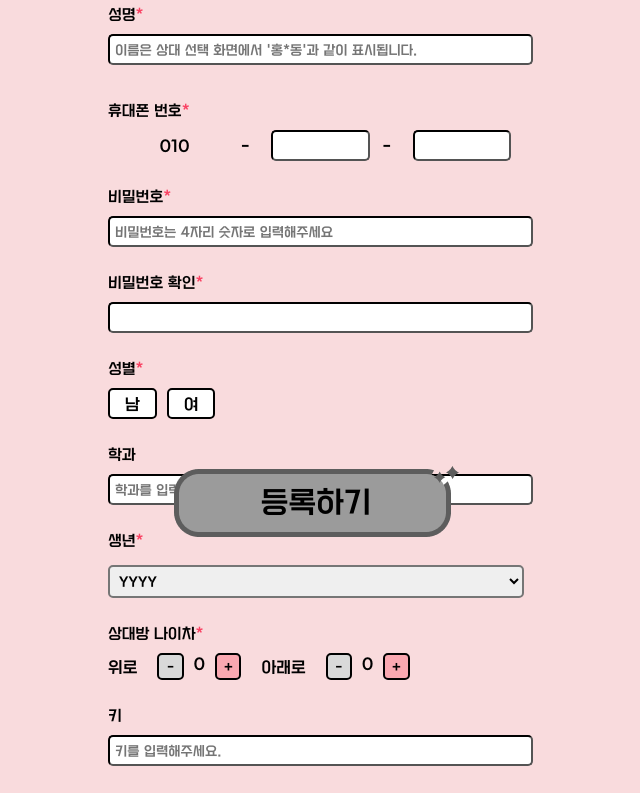
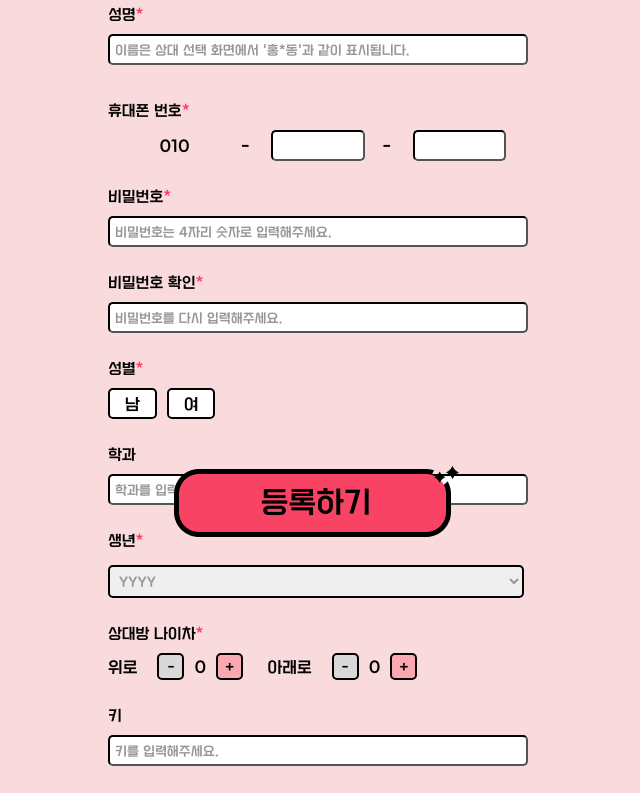
Before and after one commit to HICC-2024-PROJECT-PRESENTATION-CONTEST/Team3-Frontend, a React (Vite) app in the folder hi-cc/: page /profile in a window 1280 px wide. Shown: the part 220-1013 px from the top of the page, without its empty margins (324-964 px from the left). Built offline with nearby package versions, Linux system fonts and the light colour scheme.

Commit message:
feat: focus 오류 수정, 등록 버튼 클릭 시 유효성 검증

```diff
--- a/hi-cc/src/pages/userPage/Profile/Profile.jsx
+++ b/hi-cc/src/pages/userPage/Profile/Profile.jsx
@@ -1,4 +1,4 @@
-import { useState, useRef } from "react";
+import { useState, useRef, useEffect } from "react";
 import styled from "styled-components";
 import { useNavigate } from "react-router-dom";
 
@@ -7,46 +7,48 @@ import Button from "../../../components/MainButton";
 export default function Profile() {
     const navigate = useNavigate();
 
-    const userNameRef = useRef(); // focus 기능을 위한 ref
-    const phoneNumberFirstRef = useRef();
-    const phoneNumberSecondRef = useRef();
-    const passwordRef = useRef();
-    const confirmPasswordRef = useRef();
-    const genderRef = useRef();
-    const birthYearRef = useRef();
-    const takeAfterRef = useRef();
-    const smokingRef = useRef();
+    const refs = { // focus & 유효성 체크를 위한 ref
+        nameRef: useRef(null),
+        phoneNumberFirstRef: useRef(null),
+        phoneNumberSecondRef: useRef(null),
+        passwordRef: useRef(null),
+        confirmPasswordRef: useRef(null),
+        genderRef: useRef(null),
+        birthyearRef: useRef(null),
+        heightRef: useRef(null),
+        takeAfterRef: useRef(null),
+        smokingRef: useRef(null),
+    }
 
     const [inputs, setInputs] = useState({
-        userName: '',
+        name: '',
         phoneNumberFirst: '',
         phoneNumberSecond: '',
         password: '',
         confirmPassword: '',
         gender: '',
         major: '',
-        birthYear: '',
+        birthyear: '',
         ageDifferenceDown: 0,
         ageDifferenceUp: 0,
         height: '',
         MBTI: '',
         takeAfter: '',
-        smoking: '',
+        smoking: null,
     });
 
     const [warnings, setWarnings] = useState({
-        userName: false,
+        name: false,
         phoneNumberFirst: false,
         phoneNumberSecond: false,
         password: false,
         confirmPassword: false,
         gender: false,
-        birthYear: false,
+        birthyear: false,
+        height: false,
         takeAfter: false,
         smoking: false,
     });
-
-    const { userName, phoneNumberFirst, phoneNumberSecond, password, confirmPassword, gender, major, birthYear, ageDifferenceDown, ageDifferenceUp, height, MBTI, takeAfter, smoking } = inputs;
 
     function handleChange(e) {
         const { name, value } = e.target;
@@ -66,7 +68,7 @@ export default function Profile() {
         setInputs((prevInput) => {
             return {
                 ...prevInput,
-                [name]: value
+                [name]: value,
             }
         });
         console.log(inputs);
@@ -78,7 +80,7 @@ export default function Profile() {
 
         // 유효성 검사 로직
         switch (name) {
-            case 'userName':
+            case 'name':
                 const regex = /^[\uAC00-\uD7A3\u3040-\u30FF\u4E00-\u9FFF\u3400-\u4DBF\uF900-\uFAFF\u0020-\u007E]+$/;
                 isValid = regex.test(value) && value.trim().length >= 2;
                 break;
@@ -88,16 +90,13 @@ export default function Profile() {
                 break;
             case 'password':
                 isValid = /^\d{4}$/.test(value);
+                break;
             // 4자리 숫자인지 확인
-                break;
             case 'confirmPassword':
                 isValid = value === inputs.password;
                 break;
-            case 'gender':
-            case 'birthYear':
-            case 'takeAfter':
-            case 'smoking':
-                isValid = value !== '';
+            case 'height':
+                isValid = (value === "" || (value >= 140 && value <= 220));
                 break;
             default:
                 break;
@@ -127,32 +126,82 @@ export default function Profile() {
 
     // 등록하기 버튼
     function handleClick() {
-        if (warnings.userName) {
-            return userNameRef.current.focus();
+        let tempWarnings = {};
+        let firstInvalidRef = null;
+
+        // 유효성 체크
+        Object.keys(refs).forEach((key) => {
+            if (refs[key].current) {
+                let name = refs[key].current.name;
+                let value = refs[key].current.value;
+                if(name === undefined) {
+                    name = refs[key].current.getAttribute("name");
+                    value = refs[key].current.getAttribute("value");
+                }
+                let isValid = false;
+                console.log(name);
+
+                switch (name) {
+                    case 'name':
+                        const regex = /^[\uAC00-\uD7A3\u3040-\u30FF\u4E00-\u9FFF\u3400-\u4DBF\uF900-\uFAFF\u0020-\u007E]+$/;
+                        isValid = regex.test(value) && value.trim().length >= 2;
+                        break;
+                    case 'phoneNumberFirst':
+                    case 'phoneNumberSecond':
+                        isValid = /^\d{4}$/.test(value);
+                        break;
+                    case 'password':
+                        isValid = /^\d{4}$/.test(value);
+                        break;
+                    case 'confirmPassword':
+                        isValid = value === inputs.password;
+                        break;
+                    case 'gender':
+                        isValid = value !== '';
+                        break;
+                    case 'birthyear':
+                    case 'takeAfter':
+                        isValid = (value !== '' && value !== 'default');
+                        break;
+                    case 'height':
+                        isValid = value === '' || (value >= 140 && value <= 220);
+                        break;
+                    case 'smoking':
+                        isValid = value !== null;
+                        break;
+                    default:
+                        break;
                 }
 
-        if (warnings.phoneNumberFirst) {
-            return phoneNumberFirst.current.focus();
+                tempWarnings[name] = !isValid;
+
+                if (!isValid && !firstInvalidRef) {
+                    firstInvalidRef = refs[key];
+                }
+            }
+        });
+
+        setWarnings((prevState) => ({
+            ...prevState,
+            ...tempWarnings,
+        }));
+
+        // 업데이트된 warnings를 사용하여 유효성 검사를 수행합니다.
+        const hasWarnings = Object.values(tempWarnings).some(warning => warning);
+
+        if (hasWarnings) {
+            if (firstInvalidRef) {
+                console.log(firstInvalidRef);
+                return firstInvalidRef.current.focus();
+            }
+        } else {
+            navigate('/recommends');
+        }
     }
 
-        if (warnings.phoneNumberSecond) {
-            return phoneNumberSecond.current.focus();
-        }
+    useEffect(() => {
 
-        if (warnings.password) {
-            return password.current.focus();
-        }
-
-        if (warnings.confirmPassword) {
-            return confirmPassword.current.focus();
-        }
-
-        if (warnings.gender) {
-            return  gender.current.focus();
-        }
-
-        navigate('/recommends');
-    }
+    }, [handleClick])
 
 
     return (
@@ -175,15 +224,15 @@ export default function Profile() {
                         <EssentialMark>*</EssentialMark></InputTitle>
                     <TextInput
                         type="text"
-                        name="userName"
+                        name="name"
                         placeholder="이름은 상대 선택 화면에서 '홍*동'과 같이 표시됩니다."
                         onChange={handleChange}
                         onBlur={handleBlur}
-                        value={userName}
-                        ref={userNameRef}
-                        $valid={!warnings.userName}
+                        value={inputs.name}
+                        ref={refs.nameRef}
+                        $valid={!warnings.name}
                     />
-                    {warnings.userName&& (
+                    {warnings.name && (
                         <WarningMessage>
                             *2글자 ~ 30글자의 한글/영어/중국어/일본어 이름만 등록 가능합니다.
                         </WarningMessage>
@@ -205,9 +254,11 @@ export default function Profile() {
                                 min="0"
                                 max="9999"
                                 onChange={handleChange}
-                                value={phoneNumberFirst}
-                                ref={phoneNumberFirstRef}
+                                onBlur={handleBlur}
+                                value={inputs.phoneNumberFirst}
+                                ref={refs.phoneNumberFirstRef}
                                 $valid={!warnings.phoneNumberFirst}
+                                onKeyDown={(e) => ["e", "E", "+", "-"].includes(e.key) && e.preventDefault()} // e, E, +, - 입력 막기
                             />
                         </PhoneNumberInput> -
                         <PhoneNumberInput>
@@ -217,12 +268,19 @@ export default function Profile() {
                                 min="0"
                                 max="9999"
                                 onChange={handleChange}
-                                value={phoneNumberSecond}
-                                ref={phoneNumberSecondRef}
+                                onBlur={handleBlur}
+                                value={inputs.phoneNumberSecond}
+                                ref={refs.phoneNumberSecondRef}
                                 $valid={!warnings.phoneNumberSecond}
+                                onKeyDown={(e) => ["e", "E", "+", "-"].includes(e.key) && e.preventDefault()} // e, E, +, - 입력 막기
                             />
                         </PhoneNumberInput>
                     </PhoneNumberInnerWrapper>
+                    {(warnings.phoneNumberFirst || warnings.phoneNumberSecond) && (
+                        <WarningMessage>
+                            *올바른 전화번호를 입력해주세요.
+                        </WarningMessage>
+                    )}
                 </PhoneNumberWrapper>
 
                 {/* 비밀번호 입력 칸 */}
@@ -236,13 +294,13 @@ export default function Profile() {
                         name="password"
                         onChange={handleChange}
                         onBlur={handleBlur}
-                        value={password}
-                        placeholder="비밀번호는 4자리 숫자로 입력해주세요"
+                        value={inputs.password}
+                        placeholder="비밀번호는 4자리 숫자로 입력해주세요."
                         autoComplete="off"
-                        ref={passwordRef}
+                        ref={refs.passwordRef}
                         $valid={!warnings.password}
                     />
-                    {warnings.password&& (
+                    {warnings.password && (
                         <WarningMessage>
                             *비밀번호는 4자리 숫자로 입력해주세요.
                         </WarningMessage>
@@ -260,9 +318,10 @@ export default function Profile() {
                         name="confirmPassword"
                         onChange={handleChange}
                         onBlur={handleBlur}
-                        value={confirmPassword}
+                        value={inputs.confirmPassword}
+                        placeholder="비밀번호를 다시 입력해주세요."
                         autoComplete="off"
-                        ref={confirmPasswordRef}
+                        ref={refs.confirmPasswordRef}
                         $valid={!warnings.confirmPassword}
                     />
                     {warnings.confirmPassword && (
@@ -278,25 +337,30 @@ export default function Profile() {
                         성별
                         <EssentialMark>*</EssentialMark>
                     </InputTitle>
-                    <CheckboxWrapper ref={genderRef} tabIndex={0}>
+                    <CheckboxWrapper name="gender" ref={refs.genderRef} value={inputs.gender} tabIndex={0}>
                         {/* div에 focus하려면 tabIndex를 붙여야함 */}
                         <Checkbox
                             name="gender"
                             onClick={handleSelect}
-                            value="male"
-                            $selected={inputs.gender === "male"}
+                            value="M"
+                            $selected={inputs.gender === "M"}
                         >
                             남
                         </Checkbox>
                         <Checkbox
                             name="gender"
                             onClick={handleSelect}
-                            value="female"
-                            $selected={inputs.gender === "female"}
+                            value="F"
+                            $selected={inputs.gender === "F"}
                         >
                             여
                         </Checkbox>
                     </CheckboxWrapper>
+                    {warnings.gender &&
+                        <WarningMessage>
+                            *성별을 선택해주세요.
+                        </WarningMessage>
+                    }
                 </GenderWrapper>
 
                 {/* 학과 입력 칸 */}
@@ -305,31 +369,35 @@ export default function Profile() {
                     <TextInput
                         name="major"
                         onChange={handleChange}
-                        value={major}
-                        placeholder="학과를 입력하세요."
+                        value={inputs.major}
+                        placeholder="학과를 입력해주세요."
                         $valid="true"
                     />
                 </MajorWrapper>
 
                 {/* 생년 입력 칸 */}
-                <BirthYearWrapper>
+                <BirthyearWrapper>
                     <InputTitle>
                         생년
                         <EssentialMark>*</EssentialMark>
                     </InputTitle>
                     <SelectInput
-                        name="birthYear"
+                        name="birthyear"
                         onChange={handleChange}
-                        value={birthYear}
-                        ref={birthYearRef}
-                        $valid={!warnings.birthYear}
+                        value={inputs.birthyear || "default"}
+                        ref={refs.birthyearRef}
+                        $valid={!warnings.birthyear}
                     >
-                        <option value="" disabled>YYYY</option>
+                        <option value="default" hidden>YYYY</option>
                         {Array.from({ length: 17 }, (_, i) => 1990 + i).map(year => (
-                            <option key={year} value={year}>{year}</option>
+                            <Option key={year} value={year}>{year}</Option>
                         ))}
                     </SelectInput>
-                </BirthYearWrapper>
+                    {warnings.birthyear &&
+                        <WarningMessage>
+                            *태어난 해를 선택해주세요.
+                        </WarningMessage>}
+                </BirthyearWrapper>
 
                 {/* 나이차 입력 칸 */}
                 <AgeDifferenceWrapper>
@@ -344,6 +412,7 @@ export default function Profile() {
                                 type="button"
                                 name="ageDifferenceUp"
                                 onClick={() => handleAgeDifferenceChange('ageDifferenceUp', '-')}
+                                value={inputs.ageDifferenceUp}
                                 $valid={inputs.ageDifferenceUp > 0}
                             >
                                 -
@@ -353,6 +422,7 @@ export default function Profile() {
                                 type="button"
                                 name="ageDifferenceUp"
                                 onClick={() => handleAgeDifferenceChange('ageDifferenceUp', '+')}
+                                value={inputs.ageDifferenceUp}
                                 $valid={inputs.ageDifferenceUp < 9}
                             >
                                 +
@@ -364,7 +434,7 @@ export default function Profile() {
                                 type="button"
                                 name="ageDifferenceDown"
                                 onClick={() => handleAgeDifferenceChange('ageDifferenceDown', '-')}
-                                value={ageDifferenceDown}
+                                value={inputs.ageDifferenceDown}
                                 $valid={inputs.ageDifferenceDown > 0}
                             >
                                 -
@@ -374,7 +444,7 @@ export default function Profile() {
                                 type="button"
                                 name="ageDifferenceDown"
                                 onClick={() => handleAgeDifferenceChange('ageDifferenceDown', '+')}
-                                value={ageDifferenceDown}
+                                value={inputs.ageDifferenceDown}
                                 $valid={inputs.ageDifferenceDown < 9}
                             >
                                 +
@@ -389,12 +459,22 @@ export default function Profile() {
                         키
                     </InputTitle>
                     <TextInput
+                        type="number"
                         name="height"
                         onChange={handleChange}
-                        value={height}
+                        onBlur={handleBlur}
+                        ref={refs.heightRef}
+                        value={inputs.height}
                         placeholder="키를 입력해주세요."
-                        $valid="true"
+                        $valid={!warnings.height}
+                        min="140"
+                        max="220"
+                        onKeyDown={(e) => ["e", "E", "+", "-"].includes(e.key) && e.preventDefault()} // e, E, +, - 입력 막기
                     />
+                    {warnings.height &&
+                        <WarningMessage>
+                            *올바른 키를 입력해주세요.
+                        </WarningMessage>}
                 </HeightWrapper>
 
                 {/* MBTI 입력 칸 */}
@@ -405,11 +485,12 @@ export default function Profile() {
                     <SelectInput
                         name="MBTI"
                         onChange={handleChange}
-                        value={MBTI}
+                        value={inputs.MBTI || "default"}
+                        $valid={true}
                     >
-                        <option value="" disabled>MBTI를 선택하세요</option>
+                        <option value="default" hidden>MBTI를 선택해주세요.</option>
                         {['ISTJ', 'ISFJ', 'INFJ', 'INTJ', 'ISTP', 'ISFP', 'INFP', 'INTP', 'ESTP', 'ESFP', 'ENFP', 'ENTP', 'ESTJ', 'ESFJ', 'ENFJ', 'ENTJ'].map(type => (
-                            <option key={type} value={type}>{type}</option>
+                            <Option key={type} value={type}>{type}</Option>
                         ))}
                     </SelectInput>
                 </MBTIWrapper>
@@ -423,15 +504,19 @@ export default function Profile() {
                     <SelectInput
                         name="takeAfter"
                         onChange={handleChange}
-                        value={takeAfter}
-                        ref={takeAfterRef}
+                        value={inputs.takeAfter || "default"}
+                        ref={refs.takeAfterRef}
                         $valid={!warnings.takeAfter}
                     >
-                        <option value="" disabled>본인의 닮은꼴을 선택하세요</option>
+                        <option value="default" hidden>본인의 닮은꼴을 선택해주세요.</option>
                         {['토끼상', '고양이상', '강아지상', '여우상', '곰상', '사슴상'].map(person => (
-                            <option key={person} value={person}>{person}</option>
+                            <Option key={person} value={person}>{person}</Option>
                         ))}
                     </SelectInput>
+                    {warnings.takeAfter &&
+                        <WarningMessage>
+                            *본인의 닮은꼴을 선택해주세요.
+                        </WarningMessage>}
                 </TakeAfterWrapper>
 
                 {/* 흡연여부 입력 칸 */}
@@ -441,32 +526,38 @@ export default function Profile() {
                         <EssentialMark>*</EssentialMark>
                     </InputTitle>
                     <CheckboxWrapper
-                        ref={smokingRef}
+                        name="smoking"
+                        value={inputs.smoking}
+                        ref={refs.smokingRef}
                         tabIndex={0}
                     >
                         <Checkbox
                             name="smoking"
                             onClick={handleSelect}
-                            value="Y"
-                            $selected={inputs.smoking === "Y"}
+                            value={true}
+                            $selected={inputs.smoking === true}
                         >
                             예
                         </Checkbox>
                         <Checkbox
                             name="smoking"
                             onClick={handleSelect}
-                            value="N"
-                            $selected={inputs.smoking === "N"}
+                            value={false}
+                            $selected={inputs.smoking === false}
                         >
                             아니오
                         </Checkbox>
                     </CheckboxWrapper>
+                    {warnings.smoking &&
+                        <WarningMessage>
+                            *흡연 여부를 선택해주세요.
+                        </WarningMessage>}
                 </SmokingWrapper>
             </InputWrapper>
 
             {/* 등록하기 버튼 */}
             {/* 비밀번호 0000일 경우 고려하기!! */}
-            <Button onClick={handleClick} $valid={userName && phoneNumberFirst && phoneNumberSecond && password && confirmPassword && gender && birthYear && takeAfter && smoking}>등록하기</Button>
+            <Button onClick={handleClick} $valid={true}>등록하기</Button>
         </ProfileWrapper>
     )
 };
@@ -482,7 +573,7 @@ const ProfileWrapper = styled.div`
 
 const Title = styled.span`
     width: 75vw;
-    min-width: calc(230px -5vw);
+    min-width: calc(230px - 5vw);
     max-width: calc(480px - 5vw);
     margin: 11vh 0 3vh 0;
     top: 100px;
@@ -503,7 +594,7 @@ const InputWrapper = styled.form`
     flex-direction: column;
     align-items: flex-start;
     width: 75vw;
-    min-width: calc(230px -5vw);
+    min-width: calc(230px - 5vw);
     max-width: calc(480px - 5vw);
 
     color: #000000;
@@ -561,7 +652,7 @@ const MajorWrapper = styled.div`
     align-items: flex-start;
     width: 100%;
 `
-const BirthYearWrapper = styled.div`
+const BirthyearWrapper = styled.div`
     position: relative;
     display: flex;
     flex-direction: column;
@@ -583,9 +674,11 @@ const AgeDifferenceInnerWrapper = styled.div`
 `
 const AgeDifferenceInputWrapper = styled.div`
     position: relative;
+    flex-direction: row;
     display: flex;
+    align-items: center;
     margin: 0 10px;
-    width: 25%;
+    width: 110px;
 `
 
 const HeightWrapper = styled.div`
@@ -629,29 +722,47 @@ const EssentialMark = styled.span`
 `
 
 const TextInput = styled.input`
-    width: calc(100% - 5px);
+    width: calc(100% - 10px);
     padding: 5px 5px;
+    font-size: 13px;
 
     border-color: ${(props) => props.$valid ? "#000000" : "#F94364"};
     border-width: 2px;
     border-radius: 5px;
 
-    ::placeholder {
+    &::placeholder {
         color: #979797;
+        font-size: 13px;
+    }
+
+    // type이 number일 경우 화살표 제거
+    &::-webkit-outer-spin-button {
+        -webkit-appearance: none;
+        margin: 0;
+    }
+    &::-webkit-inner-spin-button {
+        -webkit-appearance: none;
+        margin: 0;
     }
 `
 
 const SelectInput = styled.select`
     width: 100%;
     padding: 5px;
+
+    border-color: ${(props) => props.$valid ? "#000000" : "#F94364"};
     border-width: 2px;
     border-radius: 5px;
     margin-top: 5px;
 
-    ::placeholder {
-        color: #979797;
-    }
-`;
+    color: ${(props) => props.value === "default" ? "#979797" : "#000000"};
+    font-size: 13px;
+`
+
+const Option = styled.option`
+    color: #000000;
+    font-size: 13px;
+`
 
 const WarningMessage = styled.div`
     font-size: 11px;
@@ -681,3 +792,7 @@ const CountButton = styled.button`
 
     background-color: ${(props) => props.$valid ? "#FAA8B1" : "#D9D9D9"};
 `
+
+const StyledButton = styled(Button)`
+
+`
```
Lines whose indentation alone changed are shown as unchanged.
